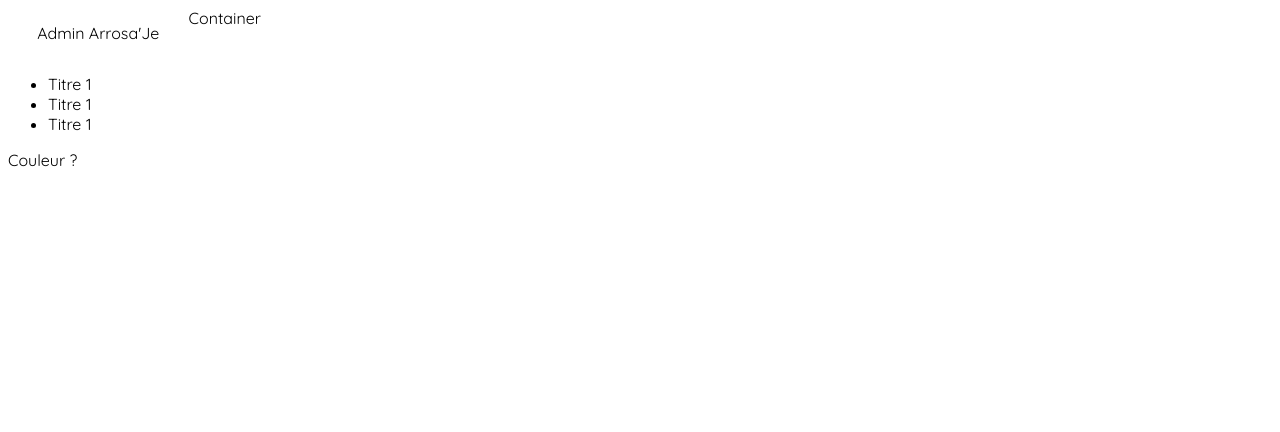
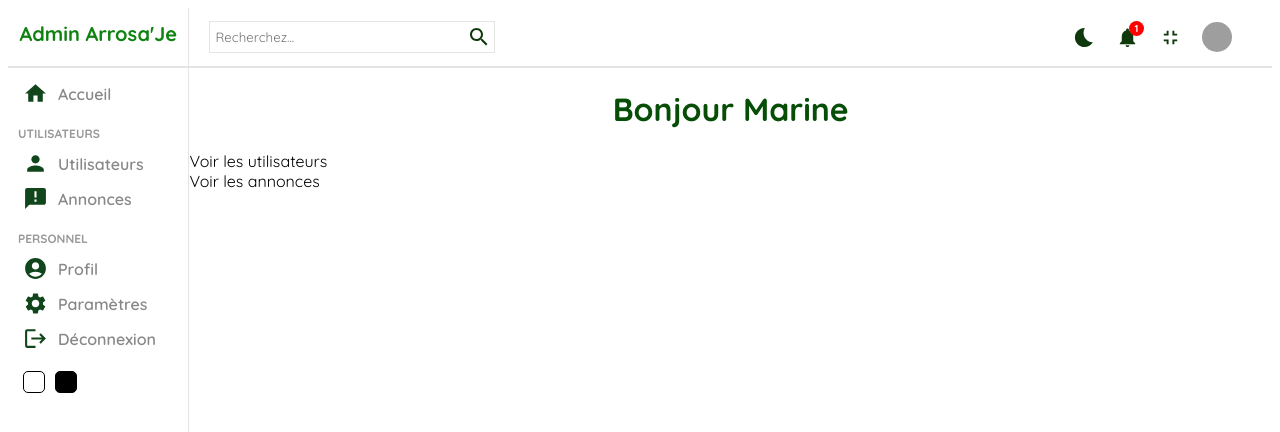
Before and after one commit to Kryyys/MSPR-BackOffice, a React (Create React App) app: page / in a window 1280 px wide. Shown: the top 432 px of the page. Built offline with nearby package versions, Linux system fonts and the light colour scheme; grey boxes are pictures that could not be loaded; a web font is replaced by a local one.

Commit message:
navbar et sidebar

```diff
--- a/package.json
+++ b/package.json
@@ -3,6 +3,10 @@
   "version": "0.1.0",
   "private": true,
   "dependencies": {
+    "@emotion/react": "^11.11.3",
+    "@emotion/styled": "^11.11.0",
+    "@mui/icons-material": "^5.15.7",
+    "@mui/material": "^5.15.7",
     "@testing-library/jest-dom": "^5.17.0",
     "@testing-library/react": "^13.4.0",
     "@testing-library/user-event": "^13.5.0",
--- a/src/components/navbar/Navbar.jsx
+++ b/src/components/navbar/Navbar.jsx
@@ -1,10 +1,38 @@
 // import React from "react";
 import "./navbar.scss"
+import SearchIcon from '@mui/icons-material/Search';
+import FullscreenExitIcon from '@mui/icons-material/FullscreenExit';
+import NotificationsIcon from '@mui/icons-material/Notifications';
+import BedtimeIcon from '@mui/icons-material/Bedtime';
 
 const Navbar = () => {
     return (
         <div className="navbar">
-            Navbar
+            <div className="wrapper">
+                <div className="search">
+                    <input type="text" placeholder="Recherchez..." />
+                    <SearchIcon />
+                </div>
+
+                <div className="items">
+                    <div className="item">
+                        <BedtimeIcon className="icon" />
+                    </div>
+                    <div className="item">
+                        <NotificationsIcon className="icon" />
+                        <div className="counter">1</div>
+                    </div>
+                    <div className="item">
+                        <FullscreenExitIcon className="icon" />
+                    </div>
+                    <div className="item">
+                        <img
+                        src="https://encrypted-tbn0.gstatic.com/images?q=tbn:ANd9GcRkZHBETVt6zFrXmWariYa7k2fWENrhEx6T7BlMtT9uPted-C29glQb1Six3uoQ4l2heFw&usqp=CAU"
+                        alt=""
+                        className="avatar" />
+                    </div>
+                </div>
+            </div>
         </div>
     )
 }
--- a/src/components/navbar/navbar.scss
+++ b/src/components/navbar/navbar.scss
@@ -0,0 +1,75 @@
+.navbar {
+    height: 58px;
+    border-bottom: 2px solid rgb(230, 227, 227);
+    display: flex;
+    align-items: center;
+    font-size: 14px;
+    color: rgb(15, 57, 12);
+
+    .wrapper {
+        width: 100%;
+        padding: 20px;
+        display: flex;
+        align-items: center;
+        justify-content: space-between;
+
+        .search {
+            display: flex;
+            align-items: center;
+            border: 0.5px solid rgb(230, 227, 227);
+            padding: 3px;
+
+            input {
+                border: none;
+                outline: none;
+                background: transparent;
+                width: 250px;
+
+                &::placeholder {
+                    font-style: 12px;
+                }
+            }
+        }
+        .items {
+            display: flex;
+            align-items: center;
+
+            .item {
+                display: flex;
+                align-items: center;
+                margin-right: 20px;
+                position: relative;
+                cursor: pointer;
+
+                .icon {
+                   font-size: 23px;
+                }
+
+                .avatar {
+                    width: 30px;
+                    height: 30px;
+                    border-radius: 50%;
+                }
+
+                .counter {
+                    width: 15px;
+                    height: 15px;
+                    background-color: red;
+                    border-radius: 50%;
+                    color: white;
+                    display: flex;
+                    align-items: center;
+                    justify-content: center;
+                    font-size: 10px;
+                    font-weight: bold;
+                    position: absolute;
+                    top: -5px;
+                    right: -5px;
+
+
+
+                }
+            }
+        }
+    }
+}
--- a/src/components/sidebar/Sidebar.jsx
+++ b/src/components/sidebar/Sidebar.jsx
@@ -1,5 +1,11 @@
 // import React from "react";
 import "./sidebar.scss"
+import HomeIcon from '@mui/icons-material/Home';
+import PersonIcon from '@mui/icons-material/Person';
+import AnnouncementIcon from '@mui/icons-material/Announcement';
+import SettingsIcon from '@mui/icons-material/Settings';
+import AccountCircleIcon from '@mui/icons-material/AccountCircle';
+import LogoutIcon from '@mui/icons-material/Logout';
 
 const Sidebar = () => {
     return (
@@ -7,20 +13,41 @@ const Sidebar = () => {
             <div className="top">
                 <span className="logo"> Admin Arrosa'Je</span>
             </div>
+            <hr />
             <div className="center">
                 <ul>
                     <li>
-                        <span>Titre 1</span>
+                        <HomeIcon className="icon" />
+                        <span>Accueil</span>
+                    </li>
+                    <p className="title">UTILISATEURS</p>
+                    <li>
+                        <PersonIcon className="icon" />
+                        <span>Utilisateurs</span>
                     </li>
                     <li>
-                        <span>Titre 1</span>
+                        <AnnouncementIcon className="icon" />
+                        <span>Annonces</span>
+                    </li>
+                    <p className="title">PERSONNEL</p>
+                    <li>
+                        <AccountCircleIcon className="icon" />
+                        <span>Profil</span>
                     </li>
                     <li>
-                        <span>Titre 1</span>
+                        <SettingsIcon className="icon" />
+                        <span>Paramètres</span>
+                    </li>
+                    <li>
+                        <LogoutIcon className="icon" />
+                        <span>Déconnexion</span>
                     </li>
                 </ul>
             </div>
-            <div className="bottom">Couleur ?</div>
+            <div className="bottom">
+                <div className="colorOption"></div>
+                <div className="colorOption"></div>
+            </div>
         </div>
     )
 }
--- a/src/components/sidebar/sidebar.scss
+++ b/src/components/sidebar/sidebar.scss
@@ -1,10 +1,88 @@
 .sidebar {
     flex: 1;
+    border-right: 0.5px solid rgb(230, 227, 227);
+    min-height: 100vh;
+    background-color: white;
 
     .top {
         height: 50px;
         display: flex;
         align-items: center;
         justify-content: center;
+
+        .logo {
+            font-size: 20px;
+            font-weight: bold;
+            color: rgb(15, 131, 15);
+        }
+    }
+
+    hr {
+        height: 0;
+        border: 0.5px solid rgb(230, 227, 227);
+    }
+
+    .center {
+        padding-left: 10px;
+
+        ul {
+            list-style: none;
+            margin: 0;
+            padding: 0;
+
+            .title {
+               font-size: 12px;
+               font-weight: bold;
+               color: #999;
+               margin-top: 15px;
+               margin-bottom: 5px;
+            }
+
+            li {
+                display: flex;
+                align-items: center;
+                padding: 5px;
+                cursor: pointer;
+
+                &:hover {
+                    background-color: rgb(224, 217, 217) ;
+                }
+
+                .icon {
+                    font-size: 25px;
+                    color: rgb(17, 70, 28);
+                }
+
+                span {
+                    font-style: 13px;
+                    font-weight: 600;
+                    color: #888;
+                    margin-left: 10px;
+                }
+            }
+        }
+    }
+
+    .bottom {
+        display: flex;
+        align-items: center;
+        margin: 10px;
+
+        .colorOption {
+            width: 20px;
+            height: 20px;
+            border-radius: 5px;
+            border: 1px solid rgb(0, 0, 0);
+            cursor: pointer;
+            margin: 5px;
+
+            &:nth-child(1){
+                background-color: rgb(255, 255, 255);
+            }
+            &:nth-child(2){
+                background-color: rgb(0, 0, 0);
+            }
+        }
+
     }
 }
--- a/src/views/home/Home.jsx
+++ b/src/views/home/Home.jsx
@@ -1,12 +1,25 @@
 // import React from "react";
 import Sidebar from "../../components/sidebar/Sidebar"
+import Navbar from "../../components/navbar/Navbar"
 import "./home.scss"
 
 const Home = () => {
     return (
         <div className="home">
             <Sidebar />
-            <div className="homeContainer">Container</div>
+            <div className="homeContainer">
+                <Navbar />
+                <h1>Bonjour Marine</h1>
+
+                <div className="main">
+                    <div className="section">
+                        Voir les utilisateurs
+                    </div>
+                    <div className="section">
+                        Voir les annonces
+                    </div>
+                </div>
+            </div>
         </div>
     )
 }
--- a/src/views/home/home.scss
+++ b/src/views/home/home.scss
@@ -3,5 +3,10 @@
 
     .homeContainer {
         flex: 6;
+
+        h1 {
+            text-align: center;
+            color: rgb(6, 77, 6);
+        }
     }
 }
```
Also changed, not shown: 1 other file (tests, documents, lock files or other folders).
